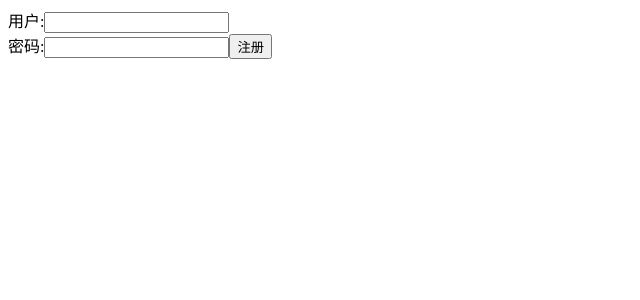
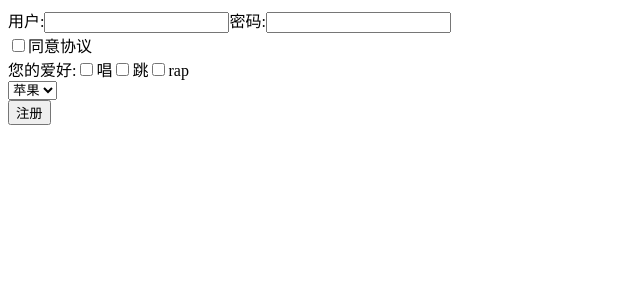
Before and after one commit to yzjgogo/vue3study, a React (Create React App) app in the folder react_scaffold/: page / in a window 1280 px wide. Shown: the top 300 px of the page, without its empty margins (0-640 px from the left). Built offline with nearby package versions, Linux system fonts and the light colour scheme.

Commit message:
提交一波代码

```diff
--- /dev/null
+++ b/react_scaffold/src/15_3_受控组件-form表单-checkbox单选多选/App.jsx
@@ -0,0 +1,127 @@
+import React, { PureComponent } from 'react'
+
+export class App extends PureComponent {
+
+  constructor() {
+    super()
+
+    this.state = {
+      username: "",
+      password: "",
+      isAgree: false,
+      hobbies: [
+        { value: "sing", text: "唱", isChecked: false },
+        { value: "dance", text: "跳", isChecked: false },
+        { value: "rap", text: "rap", isChecked: false }
+      ],
+      fruit: "orange"
+    }
+  }
+
+  handleSubmitClick(event) {
+    // 1.阻止默认的行为
+    event.preventDefault()
+
+    // 2.获取到所有的表单数据, 对数据进行组件
+    console.log("获取所有的输入内容")
+    console.log(this.state.username, this.state.password)
+    const hobbies = this.state.hobbies.filter(item => item.isChecked).map(item => item.value)
+    console.log("获取爱好: ", hobbies)
+
+    // 3.以网络请求的方式, 将数据传递给服务器(ajax/fetch/axios)
+  }
+
+  handleInputChange(event) {
+    this.setState({
+      [event.target.name]: event.target.value
+    })
+  }
+
+  handleAgreeChange(event) {
+    this.setState({ isAgree: event.target.checked })
+  }
+
+  handleHobbiesChange(event, index) {
+    const hobbies = [...this.state.hobbies]
+    hobbies[index].isChecked = event.target.checked
+    this.setState({ hobbies })
+  }
+
+  render() {
+    const { username, password, isAgree, hobbies, fruit } = this.state
+
+    return (
+      <div>
+        <form onSubmit={e => this.handleSubmitClick(e)}>
+          {/* 1.用户名和密码 */}
+          <div>
+            <label htmlFor="username">
+              用户:
+              <input
+                id='username'
+                type="text"
+                name='username'
+                value={username}
+                onChange={e => this.handleInputChange(e)}
+              />
+            </label>
+            <label htmlFor="password">
+              密码:
+              <input
+                id='password'
+                type="password"
+                name='password'
+                value={password}
+                onChange={e => this.handleInputChange(e)}
+              />
+            </label>
+          </div>
+
+          {/* 2.checkbox单选 */}
+          <label htmlFor="agree">
+            <input
+              id='agree'
+              type="checkbox"
+              checked={isAgree}
+              onChange={e => this.handleAgreeChange(e)}
+            />
+            同意协议
+          </label>
+
+          {/* 3.checkbox多选 */}
+          <div>
+            您的爱好:
+            {
+              hobbies.map((item, index) => {
+                return (
+                  <label htmlFor={item.value} key={item.value}>
+                    <input
+                      type="checkbox"
+                      id={item.value}
+                      checked={item.isChecked}
+                      onChange={e => this.handleHobbiesChange(e, index)}
+                    />
+                    <span>{item.text}</span>
+                  </label>
+                )
+              })
+            }
+          </div>
+
+          {/* 4.select */}
+          <select>
+            <option value="apple">苹果</option>
+            <option value="orange">橘子</option>
+            <option value="banana">香蕉</option>
+          </select>
+
+          <div>
+            <button type='submit'>注册</button>
+          </div>
+        </form>
+      </div>
+    )
+  }
+}
+
+export default App
--- a/react_scaffold/src/index.js
+++ b/react_scaffold/src/index.js
@@ -18,7 +18,8 @@ import ReactDOM from "react-dom/client"
 // import App from "./14_1_ref获取dom和类组件/App"
 // import App from "./14_2_ref获取函数组件里的dom获组件/App"
 // import App from "./15_1_受控和非受控组件/App"
-import App from "./15_2_受控组件-form表单/App"
+// import App from "./15_2_受控组件-form表单/App"
+import App from "./15_3_受控组件-form表单-checkbox单选多选/App"
 
 // 编写React代码, 并且通过React渲染出来对应的内容
 const root = ReactDOM.createRoot(document.querySelector("#root"))
```
